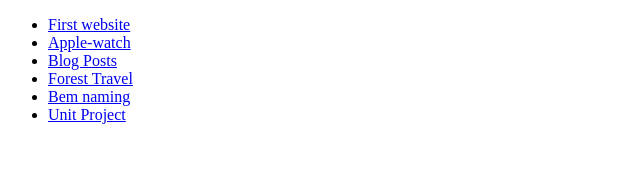
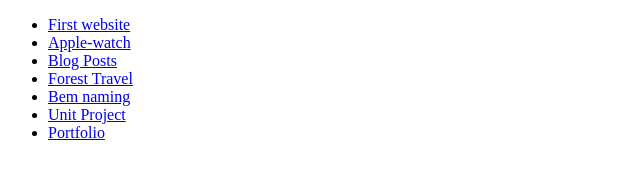
Before and after one commit to iziken/new, a plain HTML site: page index.html in a window 1280 px wide. Shown: the full height of the page, 0-640 px from the left. Drawn offline with Linux system fonts and the light colour scheme.

Commit message:
Update index.html

```diff
--- a/index.html
+++ b/index.html
@@ -14,6 +14,7 @@
       <li><a href="fourth-homework/index.html">Forest Travel</a></li>
       <li><a href="fifth-homework/index.html">Bem naming</a></li>
       <li><a href="sixth-homework/index.html">Unit Project</a></li>
+      <li><a href="portffolio/index.html">Portfolio</a></li>
    </ul>
 
 </body>
```
